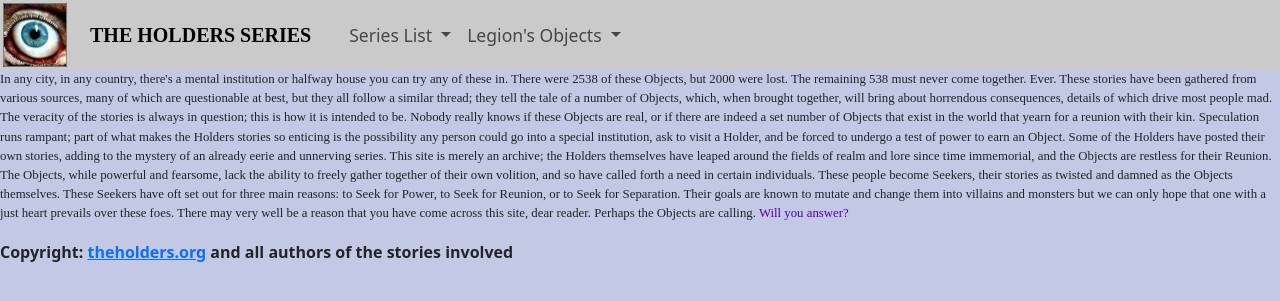
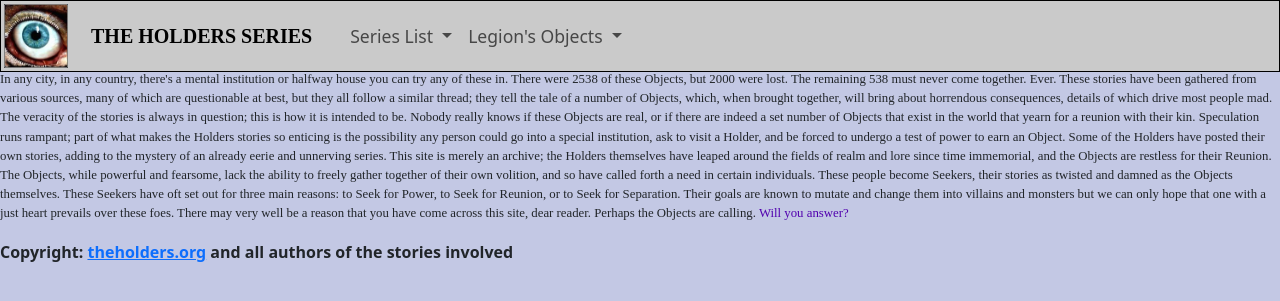
Before and after one commit to robzombie91/The-Holders-Portable, a PHP site: page / in a window 1280 px wide. Shown: the top 301 px of the page. Run offline with PHP 8.4, Linux system fonts and the light colour scheme.

Commit message:
Add files via upload

```diff
--- a/holders.css
+++ b/holders.css
@@ -52,6 +52,7 @@ body {
 .container-fluid {
   background-color: #CACACA;
   font-size: 3em;
+  border: 1px solid black;
 }
 
 @media (max-width : 432px) {
```
